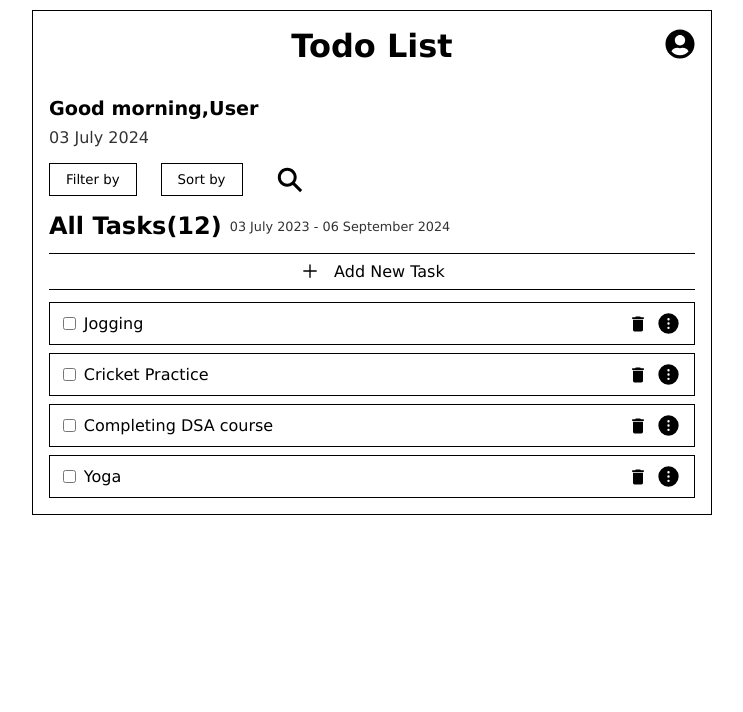
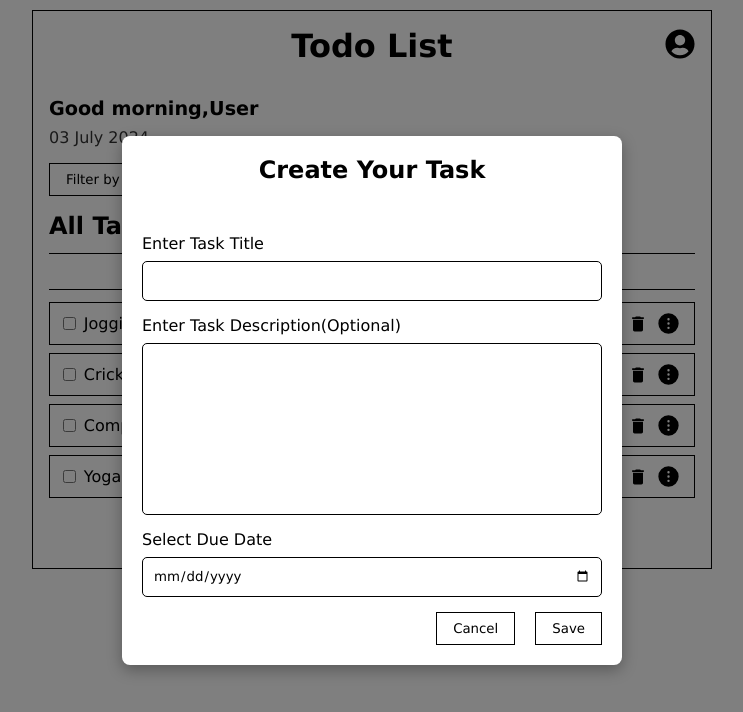
Before and after one commit to TUSHAR-30/Todo-List-Client, a React (Vite) app: page / in a window 1280 px wide. Both pictures are taken after a click on the button "Add New Task". Shown: the top 712 px of the page, without its empty margins (268-1011 px from the left). Built offline with nearby package versions, Linux system fonts and the light colour scheme.

Commit message:
Implemented Adding a Todo funcionality

```diff
--- a/src/App.css
+++ b/src/App.css
@@ -0,0 +1,33 @@
+.taskdetailsform{
+    margin-top: 50px;
+    display: flex;
+    flex-direction: column;
+    gap: 15px;
+}
+.taskdetails{
+    display: flex;
+    flex-direction: column;
+    gap: 8px;
+}
+.taskdetails input{
+    height: 2.5rem;
+
+}
+.taskdetails textarea,.taskdetails input{
+    border-radius: 5px;
+    border: 1px solid var(--border-color) ;
+    padding: 10px;
+}
+.actionbuttons{
+    display: flex;
+    gap: 20px;
+    justify-content: flex-end;
+}
+.actionbuttons button{
+    padding: 0.5rem 1rem;
+    border: 1px solid var(--border-color);
+    background-color: var(--buttonBackground-color);
+}
+.savebtn-not-allowed{
+    cursor: not-allowed;
+}
--- a/src/App.jsx
+++ b/src/App.jsx
@@ -5,18 +5,19 @@ import ProductDiscoveryOptions from './components/ProductDiscoveryOptions/Produc
 import ProductDiscoveryResults from './components/ProductDiscoveryResults/ProductDiscoveryResults'
 import Tasks from './components/Tasks/Tasks'
 
+import { TasksProvider } from './TasksContext';
 import "./App.css"
 function App() {
 
   return (
-    <>
+    <TasksProvider>
       <Header />
       <Greetings />
       <ProductDiscoveryOptions />
       <ProductDiscoveryResults />
       <AddTask />
       <Tasks />
-    </>
+    </TasksProvider>
   )
 }
 
--- /dev/null
+++ b/src/TasksContext.jsx
@@ -0,0 +1,23 @@
+// TasksContext.js
+import React, { createContext, useState } from 'react';
+
+// Create the context
+const TasksContext = createContext();
+
+// Create the provider component
+export function TasksProvider({ children }) {
+    const [tasks, setTasks] = useState([
+        { id: 1, title: 'Jogging', isCompleted: false },
+        { id: 2, title: 'Cricket Practice', isCompleted: false },
+        { id: 3, title: 'Completing DSA course', isCompleted: false },
+        { id: 4, title: 'Yoga', isCompleted: false },
+    ]);
+
+    return (
+        <TasksContext.Provider value={{ tasks, setTasks }}>
+            {children}
+        </TasksContext.Provider>
+    );
+}
+
+export default TasksContext;
--- a/src/components/AddTask/AddTask.jsx
+++ b/src/components/AddTask/AddTask.jsx
@@ -1,11 +1,92 @@
-import React from 'react'
+import React, { useEffect, useState,useContext } from 'react'
+import Modal from './Modal';
 import { IoAddOutline } from "react-icons/io5";
 import "./AddTask.css"
+import TasksContext from '../../TasksContext';
 function AddTask() {
+  const { tasks, setTasks } = useContext(TasksContext);
+  const [isModalOpen, setIsModalOpen] = useState(false);
+  const [isSaveButtonEnabled,setIsSaveButtonEnabled]=useState(true);
+  const [taskDetails,setTaskDetails]=useState({
+    title:"",
+    description:"",
+    dueDate:"",
+  })
 
+   // Get today’s date in YYYY-MM-DD format
+   const today = new Date().toISOString().split('T')[0];
+  console.log(today)
+  function openModal() {
+    setIsModalOpen(true)
+  }
+  function handleFormDetails(e){
+    const {name,value}=e.target;
+    setTaskDetails((prevDetails)=>{
+      return(
+        {
+          ...prevDetails,
+          [name]:value
+        }
+      )
+    })
+  }
+  function handleFormSubmit(e){
+    e.preventDefault(); // Prevent default form submission
+    setTasks([...tasks, { id: tasks.length + 1, title: taskDetails.title, description: taskDetails.description , isCompleted: false }]);
+    setTaskDetails({ title: "", description: "", dueDate: "" });
+    setIsModalOpen(false)
+  }
+
+  function handleCancelFormSubmit(e){
+    setIsModalOpen(false)
+  }
+  function validateForm(){
+    console.log(typeof today, typeof taskDetails.dueDate)
+    if(taskDetails.title.trim() && taskDetails.dueDate>=today) return setIsSaveButtonEnabled(true)
+    return setIsSaveButtonEnabled(false)
+  }
+  useEffect(()=>{
+    validateForm();
+  },[taskDetails,isModalOpen])
   return (
     <div className='add-task'>
-      <button><IoAddOutline size={22} />Add New Task</button>
+      <button onClick={openModal}><IoAddOutline size={22} />Add New Task</button>
+      <Modal show={isModalOpen} onClose={() => setIsModalOpen(false)}>
+        <h2 style={{ textAlign: 'center' }}>Create Your Task</h2>
+        <form className='taskdetailsform' onSubmit={handleFormSubmit}>
+          <div className='taskdetails'>
+            <label htmlFor="">Enter Task Title</label>
+            <input
+            type="text"
+            name="title"
+            value={taskDetails.title}
+            onChange={handleFormDetails}/>
+          </div>
+          <div className='taskdetails'>
+            <label htmlFor="">Enter Task Description(Optional)</label>
+            <textarea
+            rows={10}
+            style={{ resize: 'none' }}
+            name="description"
+            value={taskDetails.description}
+            onChange={handleFormDetails}/>
+          </div>
+          <div className='taskdetails'>
+            <label htmlFor="">Select Due Date</label>
+            <input
+            type="date"
+            name="dueDate"
+            min={today}
+            max="9999-12-31"
+            value={taskDetails.dueDate}
+            onChange={handleFormDetails}/>
+          </div>
+          <div className='actionbuttons'>
+            <button type="button"  onClick={handleCancelFormSubmit}>Cancel</button>
+            <button type="submit" name='save-btn' disabled={!isSaveButtonEnabled} className={`${isSaveButtonEnabled?"":"savebtn-not-allowed"}`} >Save</button>
+          </div>
+        </form>
+      </Modal>
     </div>
   )
 }
--- /dev/null
+++ b/src/components/AddTask/Modal.css
@@ -0,0 +1,32 @@
+/* Modal.css */
+.modal-overlay {
+    position: fixed;
+    top: 0;
+    left: 0;
+    right: 0;
+    bottom: 0;
+    background-color: var(--modalOverlay-backgroundcolor); /* semi-transparent background */
+    display: flex;
+    align-items: center;
+    justify-content: center;
+}
+
+.modal-content {
+    background-color: var(--modalContent-backgroundcolor);
+    padding: 20px;
+    border-radius: 8px;
+    max-width: 500px;
+    width: 100%;
+    box-shadow: 0 5px 15px var(--modalContent-boxShadow);
+    position: relative;
+    transform: scale(0);
+    animation: modalanimation 0.2s linear forwards;
+}
+.modal-content  *{
+    background-color: var(--modalContent-backgroundcolor);
+}
+@keyframes modalanimation {
+    to{
+        transform: scale(1);
+    }
+}
--- /dev/null
+++ b/src/components/AddTask/Modal.jsx
@@ -0,0 +1,17 @@
+// Modal.js
+import React from 'react';
+import './Modal.css';
+
+function Modal({ show, onClose, children }) {
+    if (!show) return null;
+
+    return (
+        <div className="modal-overlay" onClick={onClose}>
+            <div className="modal-content"  onClick={(e) => e.stopPropagation()}>
+                {children}
+            </div>
+        </div>
+    );
+}
+
+export default Modal;
--- a/src/components/Tasks/Tasks.css
+++ b/src/components/Tasks/Tasks.css
@@ -3,6 +3,8 @@
     display: flex;
     flex-direction: column;
     gap: 0.5rem;
+    height: 250px;
+    overflow-y: auto;
 }
 .task{
     padding: 0.5rem 0.8rem;
--- a/src/components/Tasks/Tasks.jsx
+++ b/src/components/Tasks/Tasks.jsx
@@ -1,14 +1,10 @@
-import React, { useState } from 'react'
+import React, { useContext } from 'react'
+import TasksContext from '../../TasksContext';
 import { MdDelete } from "react-icons/md";
 import { PiDotsThreeCircleVerticalFill } from "react-icons/pi";
 import "./Tasks.css"
 function Tasks() {
-    const [tasks, setTasks] = useState([
-        { id: 1, title: 'Jogging', isCompleted: false },
-        { id: 2, title: 'Cricket Practice', isCompleted: false },
-        { id: 3, title: 'Completing DSA course', isCompleted: false },
-        { id: 4, title: 'Yoga', isCompleted: false },
-    ]);
+    const { tasks, setTasks } = useContext(TasksContext);
     function deleteTask(taskId) {
         setTasks((prevTasks) => prevTasks.filter((task) => task.id !== taskId));
     }
@@ -25,7 +21,7 @@ function Tasks() {
             {tasks.map((task) => {
                 return(
                 <div key={task.id} className='task'>
-                    <input type='checkbox' checked={task.isCompleted} onClick={()=>toggleTaskCompletion(task.id)}/>
+                    <input type='checkbox' checked={task.isCompleted} onChange={()=>toggleTaskCompletion(task.id)}/>
                     <p className={`task-title ${task.isCompleted?"completed-task":""}`}>{task.title}</p>
                     <MdDelete size={20} className='task-deleteicon' onClick={()=>deleteTask(task.id)} />
                     <PiDotsThreeCircleVerticalFill className='task-moreInfoicon' size={25} />
--- a/src/index.css
+++ b/src/index.css
@@ -3,12 +3,18 @@
   --buttonBackground-color:transparent;
   --background-color:white;
   --color: black;
+  --modalOverlay-backgroundcolor:rgba(0, 0, 0, 0.5);
+  --modalContent-backgroundcolor:white;
+  --modalContent-boxShadow:rgba(0, 0, 0, 0.3)
 }
 /* :root{
   --border-color:white;
   --buttonBackground-color:transparent;
   --background-color:black;
   --color: white;
+  --modalOverlay-backgroundcolor:rgba(0, 0, 0, 0.5);
+  --modalContent-backgroundcolor:rgb(36, 34, 34);
+  --modalContent-boxShadow:rgba(0, 0, 0, 0.3)
 } */
 *{
   margin: 0;
```
